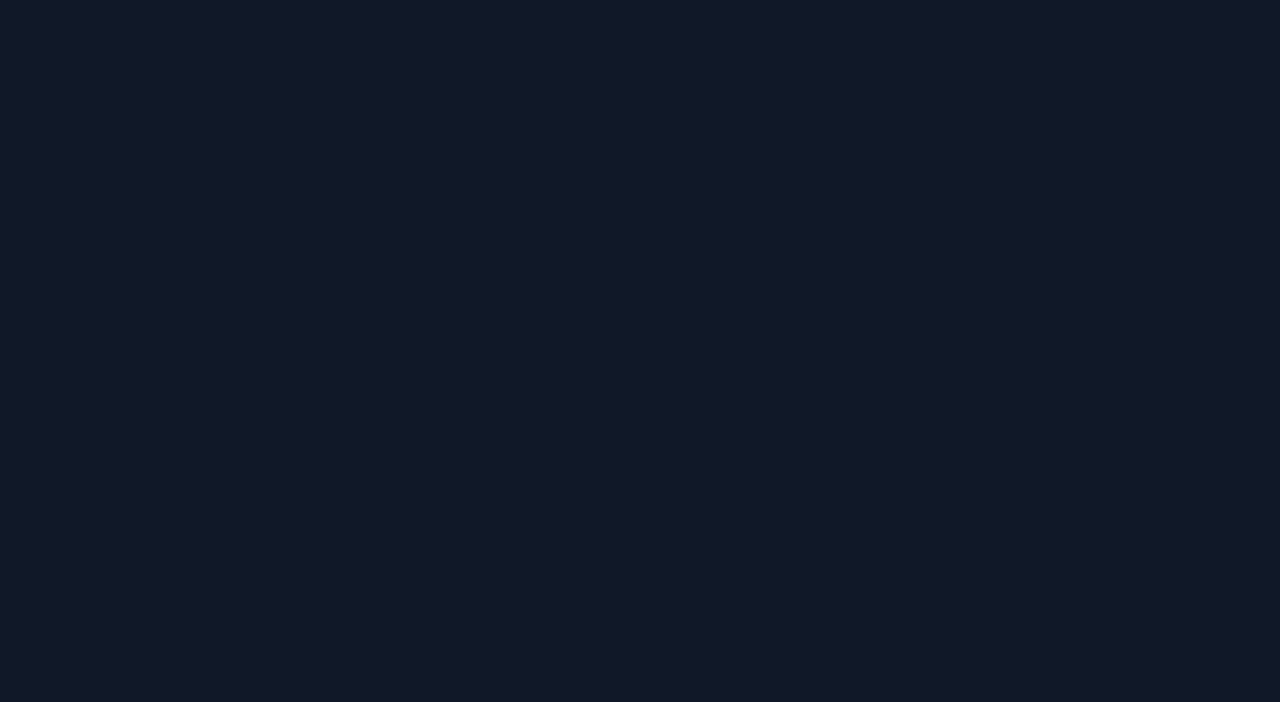
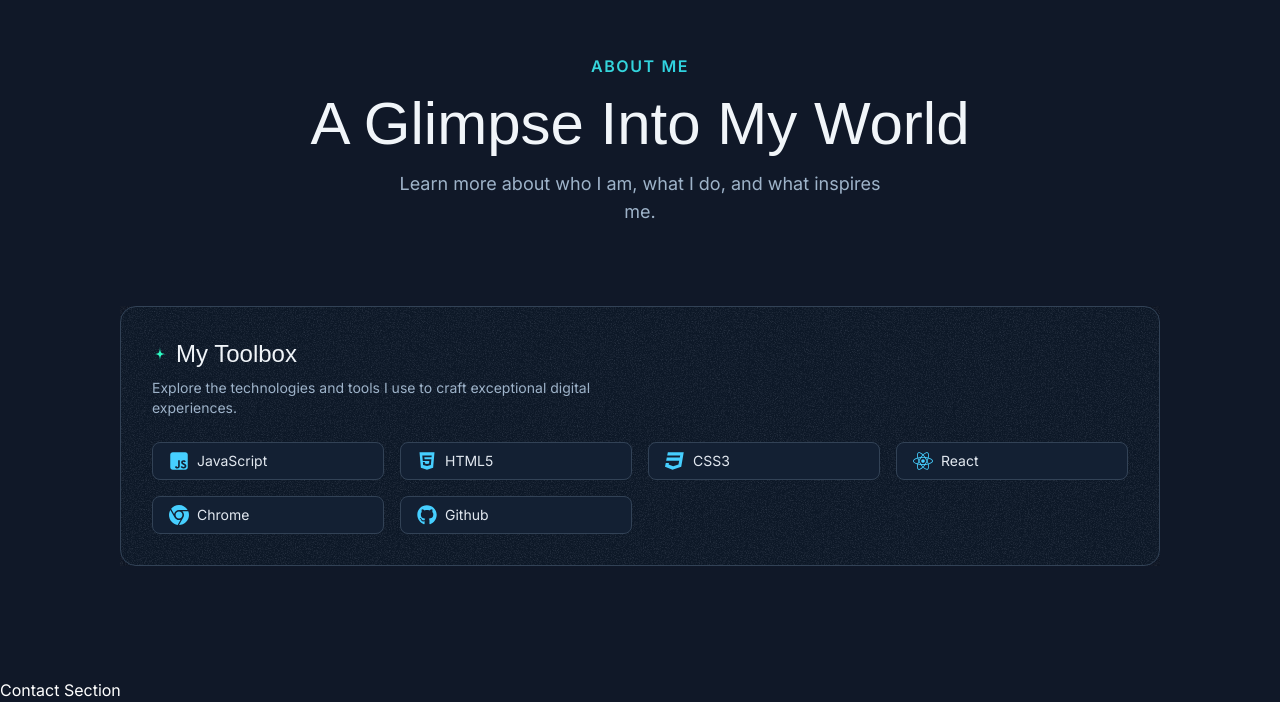
Before and after one commit to rahulrajput34/Portfolio-Website, a Next.js app: page / in a window 1280 px wide. Shown: the part 3834-4536 px from the top of the page. Before the commit the page ends 3776 px from the top, so only its background shows below. Built offline with nearby package versions, Linux system fonts and the light colour scheme; a web font is replaced by a local one.

Commit message:
feat: add about and contact section on home page

```diff
--- a/app/page.tsx
+++ b/app/page.tsx
@@ -1,3 +1,5 @@
+import { AboutSection } from "@/sections/About";
+import { ContactSection } from "@/sections/Contact";
 import { Header } from "@/sections/Header";
 import { HeroSection } from "@/sections/Hero";
 import { ProjectsSection } from "@/sections/Projects";
@@ -12,6 +14,8 @@ export default function Home() {
       <ProjectsSection />
       <TapeSection />
       <TestimonialsSection />
+      <AboutSection />
+      <ContactSection />
     </div>
   );
 }
```
